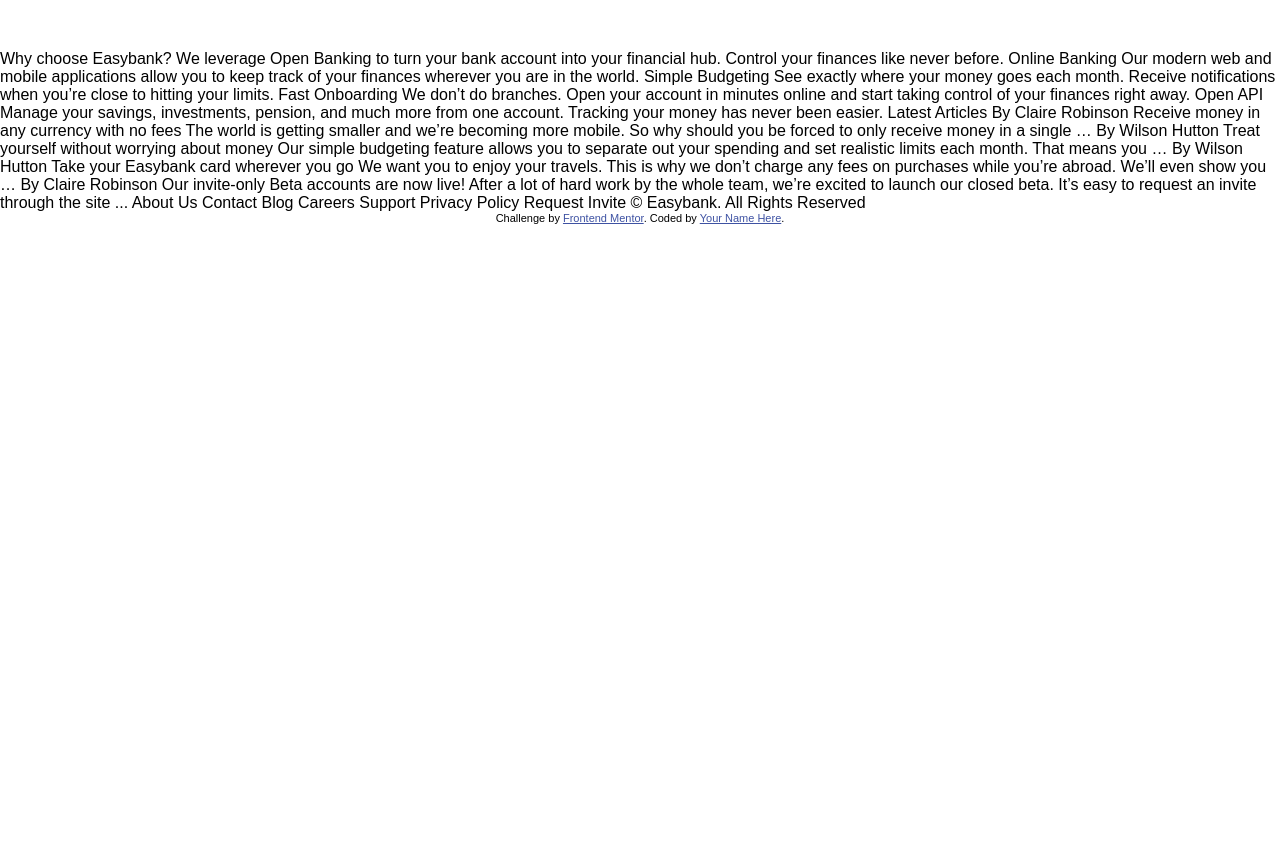
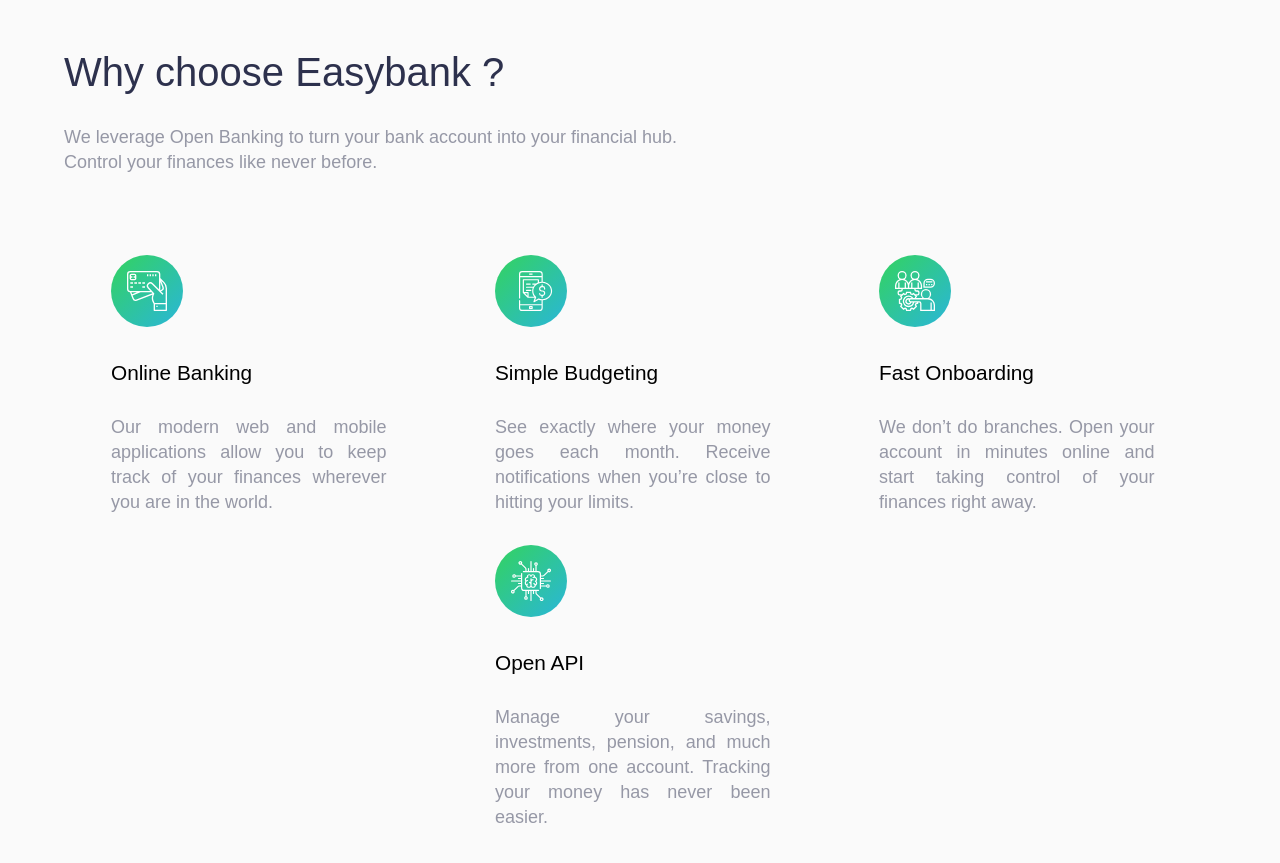
Before and after one commit to hakim-az/web-05-Easybank, a plain HTML site: page index.html in a window 1280 px wide. Shown: the part 700-1563 px from the top of the page. Drawn offline with Linux system fonts and the light colour scheme.

Commit message:
Completing the About Section

```diff
--- a/css/style.css
+++ b/css/style.css
@@ -10,7 +10,7 @@ body{
 }
 .container{
     width: 90%;
-    max-width: 1200px;
+    max-width: 1250px;
     margin: 0 auto;
 }
 /* COLORS */
@@ -30,7 +30,6 @@ body{
     width: 100%;
     height: 100vh;
     max-height: 650px;
-    margin-bottom: 100px;
     background-color: var(--Light-Grayish-Blue);
 }
 /* NAVIGATION BAR */
@@ -198,3 +197,67 @@ body{
     background-color: var(--Very-Light-Gray);
 }
 /* ------------------------------HEADER STYLE END------------------------------ */
+
+/* ------------------------------ABOUT STYLE START------------------------------ */
+/* ABOUT */
+.about{
+    background-color: var(--Very-Light-Gray);
+    padding: 100px 0;
+}
+.about .container h2{
+    font-size: 2.5rem;
+    font-weight: 300;
+    color: var(--Dark-Blue);
+    margin-bottom: 30px;
+}
+.about .container p{
+    font-size: 18px;
+    line-height: 25px;
+    color: var(--Grayish-Blue);
+    margin-bottom: 30px;
+}
+/* SERVICES */
+.services{
+    margin-top: 80px;
+    display: flex;
+    flex-direction: row;
+    flex-wrap: wrap;
+    justify-content: space-around;
+}
+.service{
+    width: 290px;
+}
+.service img{
+    margin-bottom: 30px;
+}
+.service h3{
+    margin-bottom: 30px;
+    font-size: 1.3rem;
+    font-weight: 300;
+}
+.service p{
+    width: 95%;
+    text-align: justify;
+}
+/* MOBILE */
+@media only screen and (max-width: 760px){
+    /* ABOUT */
+    .about .container h2 , .about .container p{
+        text-align: center;
+    }
+    /* SERVICES */
+    .service{
+        width: 90%;
+        margin:  0 auto;
+        display: flex;
+        flex-direction: column;
+        align-items: center;
+        justify-content: space-around;
+        margin-bottom: 50px;
+    }
+    .service p{
+        text-align: center;
+        width: 100%;
+    }
+}
+/* ------------------------------ABOUT STYLE END------------------------------ */
--- a/index.html
+++ b/index.html
@@ -65,27 +65,65 @@
   </header>
   <!-- HEADER END -->
 
+  <!-- ABOUT START -->
+  <section class="about">
+    <div class="container">
+      <h2>Why choose Easybank ?</h2>
+      <p>
+        We leverage Open Banking to turn your bank account into your financial hub. <br>
+        Control your finances like never before.
+      </p>
+      <div class="services">
+        <div class="service">
+          <img src="images/icon-online.svg" alt="">
+          <h3>Online Banking</h3>
+          <p>
+            Our modern web and mobile applications allow you to keep track of your finances
+            wherever you are in the world.
+          </p>
+        </div>
+        <div class="service">
+          <img src="images/icon-budgeting.svg" alt="">
+          <h3>Simple Budgeting</h3>
+          <p>
+            See exactly where your money goes each month. Receive notifications when you’re
+            close to hitting your limits.
+          </p>
+        </div>
+        <div class="service">
+          <img src="images/icon-onboarding.svg" alt="">
+          <h3>Fast Onboarding</h3>
+          <p>
+            We don’t do branches. Open your account in minutes online and start taking control
+            of your finances right away.
+          </p>
+        </div>
+        <div class="service">
+          <img src="images/icon-api.svg" alt="">
+          <h3>Open API</h3>
+          <p>
+            Manage your savings, investments, pension, and much more from one account. Tracking
+            your money has never been easier.
+          </p>
+        </div>
+      </div>
+    </div>
+  </section>
+  <!-- ABOUT END -->
 
-  Why choose Easybank?
 
-  We leverage Open Banking to turn your bank account into your financial hub. Control
-  your finances like never before.
 
-  Online Banking
-  Our modern web and mobile applications allow you to keep track of your finances
-  wherever you are in the world.
 
-  Simple Budgeting
-  See exactly where your money goes each month. Receive notifications when you’re
-  close to hitting your limits.
 
-  Fast Onboarding
-  We don’t do branches. Open your account in minutes online and start taking control
-  of your finances right away.
 
-  Open API
-  Manage your savings, investments, pension, and much more from one account. Tracking
-  your money has never been easier.
+
+
+
+
+
+
+
+
 
 
 
```
